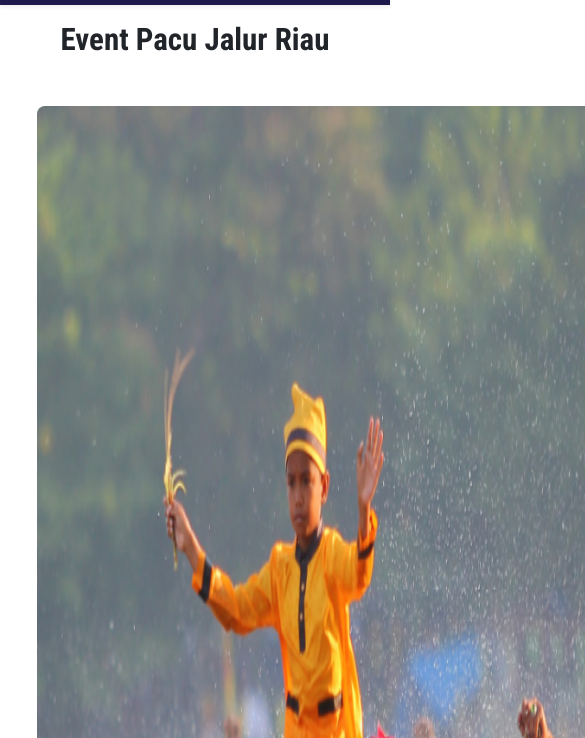
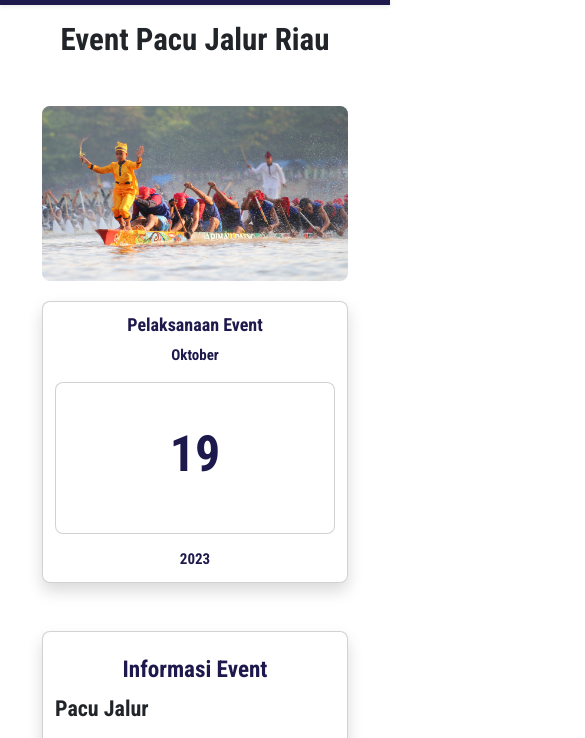
Before and after one commit to malikbae/riland.github.io, a plain HTML site: page eventpage.html in a window 390 px wide. Shown: the part 51-789 px from the top of the page, 585 px wide, since content can reach past the window. Drawn offline with nearby package versions, Linux system fonts and the light colour scheme.

Commit message:
macroproject

```diff
--- a/eventpage.html
+++ b/eventpage.html
@@ -82,37 +82,28 @@
         <h1 class="display-5 text-dark text-center mb-5" style="color: #1e194d">
           Event Pacu Jalur Riau
         </h1>
-        <div class="imageevent" style="display: flex;">
+        <div class="imageevent">
           <img
             src="img/gambar pacu jalur.jpg"
             alt=""
-            style="border-radius: 8px; width:auto; margin-left: 25px;"
           />
           <div
             class="card shadow"
-            style="width: 20rem; height: auto; margin-left: 25px"
           >
-            <div class="card-body" style="text-align: center; color: #1e194d">
+            <div class="card-body1" >
               <h3>Pelaksanaan Event</h3>
-              <p class="card-text" style="font-weight: bold; font-size: 22px">
+              <p class="card-text">
                 Oktober
               </p>
-              <p class="card-text"></p>
               <div class="card" style="width: auto">
                 <div
-                  class="card-body"
-                  style="
-                    justify-content: center;
-                    color: #1e194d;
-                    margin: 95px 0 95px 0;
-                  "
+                  class="card-body2"
                 >
-                  <h5 class="card-title" style="font-size: 100px">19</h5>
+                  <p class="card-title">19</p>
                 </div>
               </div>
               <p
                 class="card-text"
-                style="font-weight: bold; font-size: 22px; margin-top: 20px"
               >
                 2023
               </p>
@@ -121,10 +112,10 @@
         </div>
       </div>
 
-      <div class="container mt-5" style="justify-self: center;">
+      <div class="container mt-5" style="justify-self: center; display: flex;">
         <div
           class="card shadow"
-          style="width: auto; height: auto; margin-left: 25px"
+          style="width: auto; height: auto; margin:0px 30px 0px 30px"
         >
           <div class="card-body" style="text-align: center; color: #1e194d">
             <h3>Informasi Event</h3>
@@ -149,7 +140,7 @@
           Informasi Event Lainnya
         </h1>
         <div class="row justify-content-evenly mb-5">
-          <div class="card shadow" style="width: 24rem; height: 22rem">
+          <div class="card shadow" style="width: 24rem; height: 22rem;">
             <img
               src="img/Image.jpg"
               class="card-img-top"
--- a/style.css
+++ b/style.css
@@ -99,7 +99,90 @@ body {
   background-size: 80px;
 }
 
+.container mt-5 {
+  display: flex;
+  flex-direction: row;
+}
+
+.imageevent img {
+  border-radius: 8px;
+  width: auto;
+  height: 70vh;
+  float: left;
+  margin-right: 30px;
+}
+
+.imageevent .card shadow {
+  width: 20vw;
+  margin: auto;
+}
+
+.card-body1 {
+  text-align: center;
+  color: #1e194d;
+}
+
+.card-body1 p {
+  font-weight: bold;
+  font-size: 22px;
+}
+
+.card-body2 {
+  justify-content: center;
+  color: #1e194d;
+}
+
+.card .card-body2 {
+  margin: 95px 0 95px 0;
+}
+
+.card .card-title {
+  font-size: 100px;
+}
+
 @media (max-width: 990px) {
+  .container mt-5 {
+    display: flex;
+    flex-direction: column;
+  }
+
+  .imageevent {
+    order: 1;
+    margin: 30px;
+  }
+
+  .imageevent img {
+    width: 100%;
+    height: 100%;
+    margin-bottom: 20px;
+    justify-self: center;
+  }
+
+  .card-body1 {
+    width: 100%;
+  }
+
+  .card-body1 h3 {
+    font-size: 18px;
+  }
+
+  .card-body1 .card-text {
+    font-size: 15px;
+  }
+
+  .card-body1 .card {
+    height: 18vh;
+    margin-bottom: 14px;
+  }
+
+  .card .card-title {
+    font-size: 50px;
+  }
+
+  .card .card-body2 {
+    margin: auto;
+  }
+
   .category-card .card {
     margin: 20px;
   }
```
